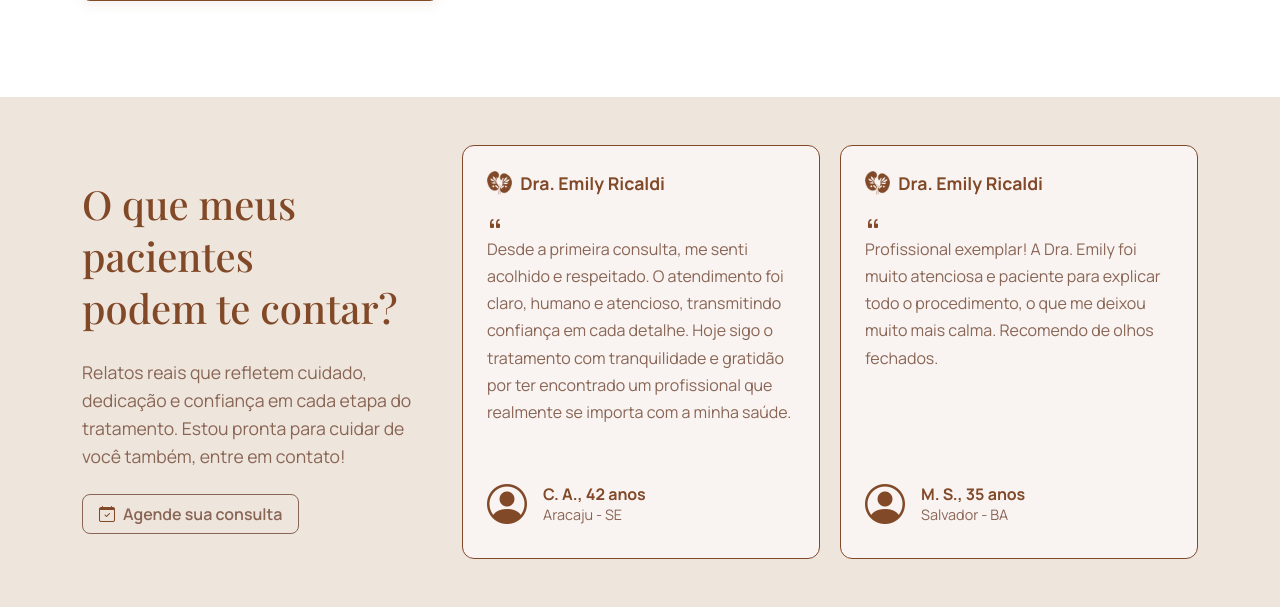
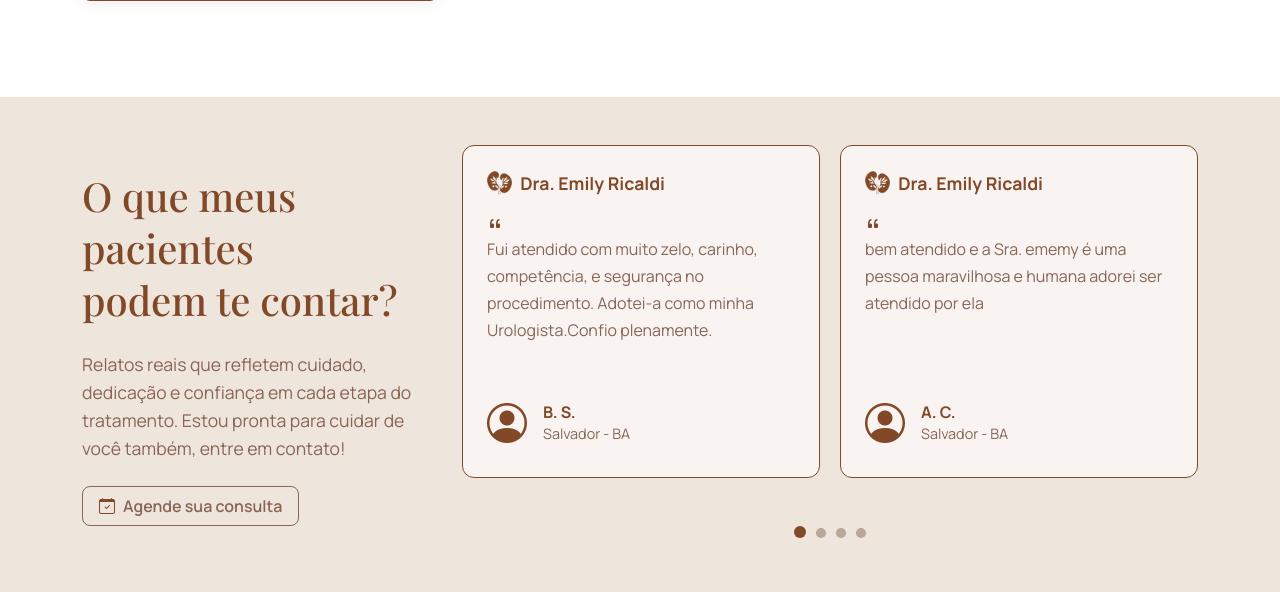
Before and after one commit to GabrielReis11/dra-emily-landingpage, a PHP site: page / in a window 1280 px wide. Shown: the part 5102-5709 px from the top of the page. Run offline with PHP 8.4, Linux system fonts and the light colour scheme; some web fonts are replaced.

Commit message:
Adicao de comentarios de pacientes

```diff
--- a/include/infos.php
+++ b/include/infos.php
@@ -148,15 +148,46 @@ $locais_feira = [
 // NOVO ARRAY PARA DEPOIMENTOS
 $depoimentos = [
     [
-        'nome' => 'C. A.',
-        'idade' => '42 anos',
-        'local' => 'Aracaju - SE',
-        'depoimento' => 'Desde a primeira consulta, me senti acolhido e respeitado. O atendimento foi claro, humano e atencioso, transmitindo confiança em cada detalhe. Hoje sigo o tratamento com tranquilidade e gratidão por ter encontrado um profissional que realmente se importa com a minha saúde.'
+        'nome' => 'B. S.',
+        'idade' => '',
+        'local' => 'Salvador - BA',
+        'depoimento' => 'Fui atendido com muito zelo, carinho, competência, e segurança no procedimento. Adotei-a como minha Urologista.Confio plenamente.'
     ],
     [
-        'nome' => 'M. S.',
-        'idade' => '35 anos',
+        'nome' => 'A. C.',
+        'idade' => '',
         'local' => 'Salvador - BA',
-        'depoimento' => 'Profissional exemplar! A Dra. Emily foi muito atenciosa e paciente para explicar todo o procedimento, o que me deixou muito mais calma. Recomendo de olhos fechados.'
-    ]
+        'depoimento' => 'bem atendido e a Sra. ememy é uma pessoa maravilhosa e humana adorei ser atendido por ela'
+    ],
+    [
+        'nome' => 'E. C.',
+        'idade' => '',
+        'local' => 'Salvador - BA',
+        'depoimento' => 'A Doutora Emily é muito competente ,atenciosa e zelosa com os pacientes. Além de ter uma excelente comunicação e retorno rápido!'
+    ],
+    [
+        'nome' => 'M. C.',
+        'idade' => '',
+        'local' => 'Salvador - BA',
+        'depoimento' => 'A cirurgia foi otima a minha recuperação esta sendo de excelência. Muito obrigado a dr Emily e a sua equipe.'
+    ],
+    [
+        'nome' => 'Y. R.',
+        'idade' => '',
+        'local' => 'Salvador - BA',
+        'depoimento' => 'Excelente. Só tenho a agradecer a Dra Emilly.'
+    ],
+    [
+        'nome' => 'M. B.',
+        'idade' => '',
+        'local' => 'Salvador - BA',
+        'depoimento' => 'Meu filho fez a cirurgia de fimose com 1ano e meio e foi ótimo! Médica super atenciosa! Recomendo demais'
+    ],
+    [
+        'nome' => 'W. A.',
+        'idade' => '',
+        'local' => 'Salvador - BA',
+        'depoimento' => 'Excelente profissional!! Recomendo demais!'
+    ],
+
 ];
--- a/index.php
+++ b/index.php
@@ -337,7 +337,7 @@
                                         <div class="card-author">
                                             <i class="bi bi-person-circle me-3"></i>
                                             <div>
-                                                <strong><?= htmlspecialchars($depoimento['nome']) ?>, <?= htmlspecialchars($depoimento['idade']) ?></strong>
+                                                <strong><?= htmlspecialchars($depoimento['nome']) ?> <?= htmlspecialchars($depoimento['idade']) ?></strong>
                                                 <span><?= htmlspecialchars($depoimento['local']) ?></span>
                                             </div>
                                         </div>
```
